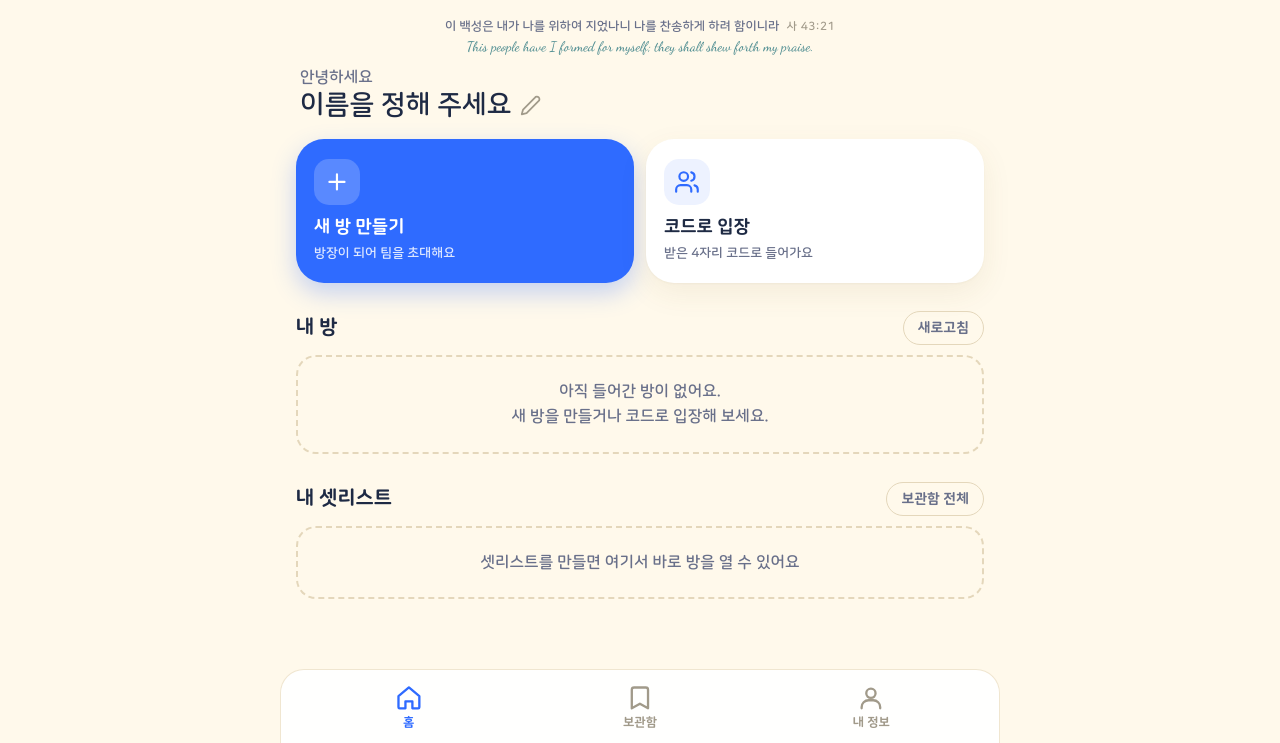
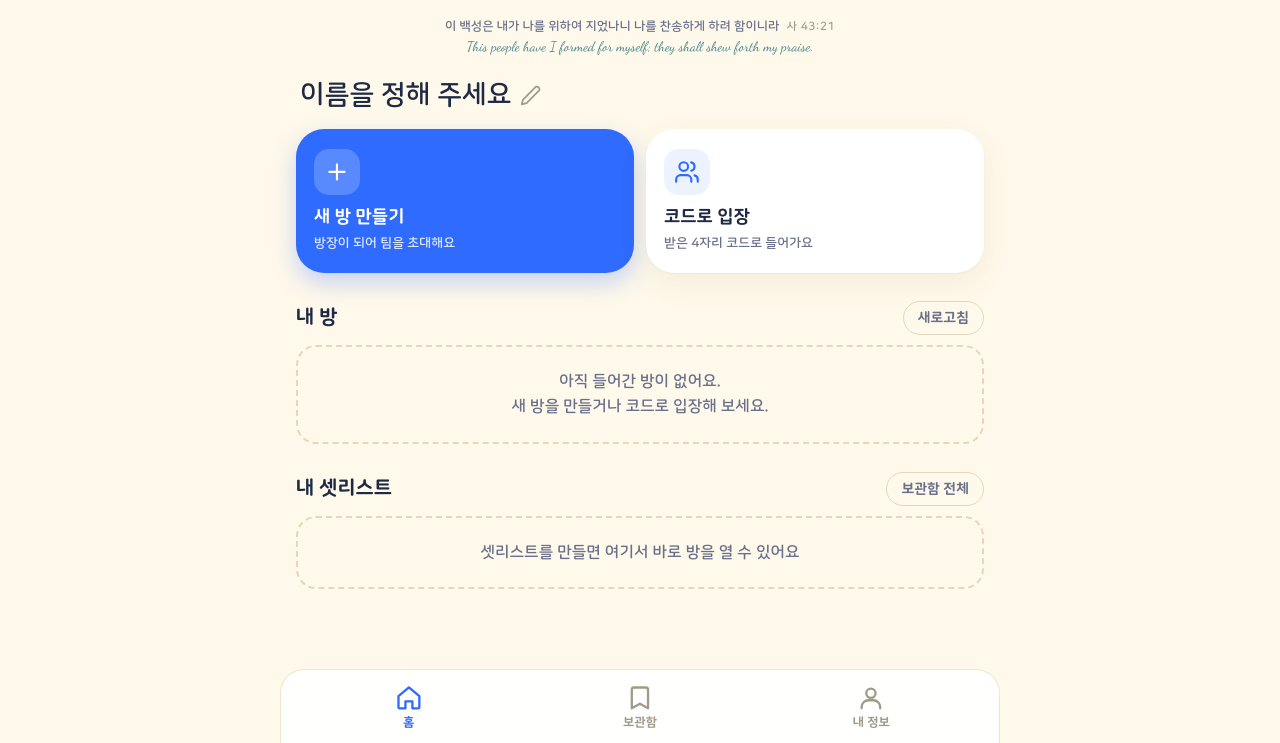
Before and after one commit to qarkms/Brief, a website with bundled scripts: page public/index.html in a window 1280 px wide. Shown: the part 57-800 px from the top of the page. Built offline with nearby package versions, Linux system fonts and the light colour scheme.

Commit message:
Match splash background to home and drop the greeting label
- Opening screen and Android launch color use the home warm white (#fff9eb)
- Remove "안녕하세요" above the name on the home screen

Co-Authored-By: Claude Opus 5.5 <noreply@anthropic.com>
Claude-Session: https://claude.ai/code/session_01WDY2Lsz9TxVKzw3HVixipx

```diff
--- a/public/css/style.css
+++ b/public/css/style.css
@@ -230,7 +230,7 @@ input[type=number]::-webkit-inner-spin-button, input[type=number]::-webkit-outer
 
 .hello {
   display: flex; flex-direction: column; align-items: flex-start; gap: 4px; width: 100%;
-  border: none; background: none; padding: 10px 4px 18px; cursor: pointer; text-align: left;
+  border: none; background: none; padding: 22px 4px 18px; cursor: pointer; text-align: left;
 }
 .hello-k { color: var(--muted); font-weight: 700; }
 .hello-name { display: inline-flex; align-items: center; gap: 8px; font-size: 1.7rem; font-weight: 800; color: var(--text); }
@@ -838,7 +838,7 @@ body.solo .stage-status::before { content: "나만 · "; color: var(--t-verse);
 
 .splash {
   position: fixed; inset: 0; z-index: 200; display: flex; flex-direction: column; align-items: center; justify-content: center;
-  padding: 32px 24px calc(32px + env(safe-area-inset-bottom)); background: #ffffff; cursor: pointer;
+  padding: 32px 24px calc(32px + env(safe-area-inset-bottom)); background: var(--bg); cursor: pointer;
   transition: opacity 0.6s ease;
 }
 .splash.leaving { opacity: 0; pointer-events: none; }
--- a/public/index.html
+++ b/public/index.html
@@ -50,7 +50,6 @@
           <p class="verse-en" lang="en">This people have I formed for myself; they shall shew forth my praise.</p>
         </figure>
         <button id="btn-hello" class="hello">
-          <span class="hello-k">안녕하세요</span>
           <span class="hello-name"><b id="hello-name">이름을 정해 주세요</b><span data-icon="edit"></span></span>
         </button>
 
```
Also changed, not shown: public/manifest.webmanifest.
